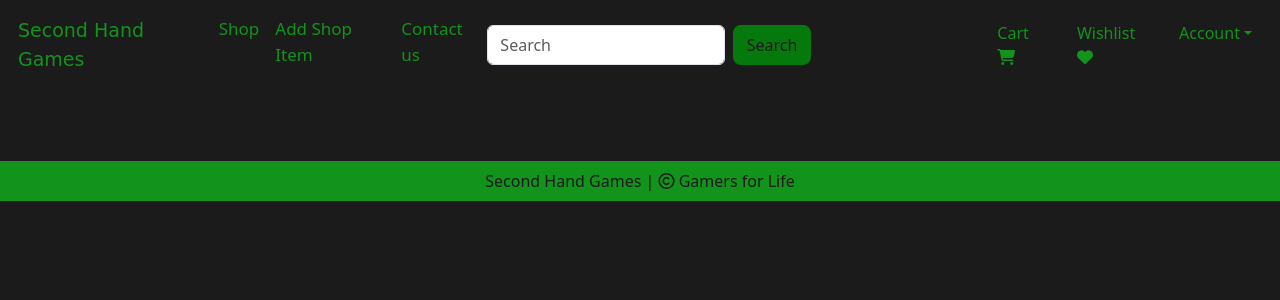
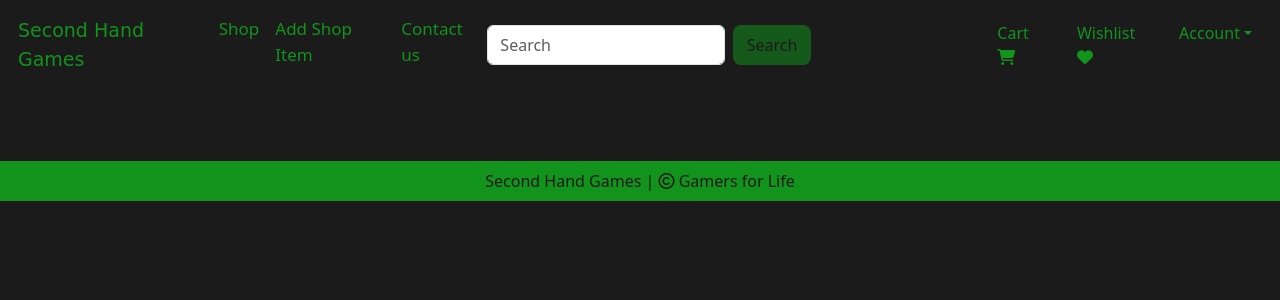
Before and after one commit to Natalie-LG05/Second-Hand-Games, a Flask app: page / in a window 1280 px wide. Shown: the top 300 px of the page. Run offline with Flask 3, Linux system fonts and the light colour scheme; data that the repository does not hold is empty; some libraries are stand-ins or nearby versions.

Commit message:
simple color switch

```diff
--- a/website/static/CSS/style.css
+++ b/website/static/CSS/style.css
@@ -1,8 +1,8 @@
 
 
 :root {
-    --primary-color: rgb(6, 121, 13);
-    --primary-dark: rgb(10, 66, 13);
+    --primary-color: rgb(22, 90, 27);
+    --primary-dark: rgb(2, 39, 4);
     --text-color: rgb(18, 147, 27);
     --bg-color: rgb(27, 27, 28);
     --border-color: rgb(22, 199, 34);
@@ -112,3 +112,8 @@ a:hover {
     margin: 5px;
     color: var(--main-text);
 }
+
+.buttons {
+    background-color: var(--card-bg);
+    color: var(--main-text);
+}
```
